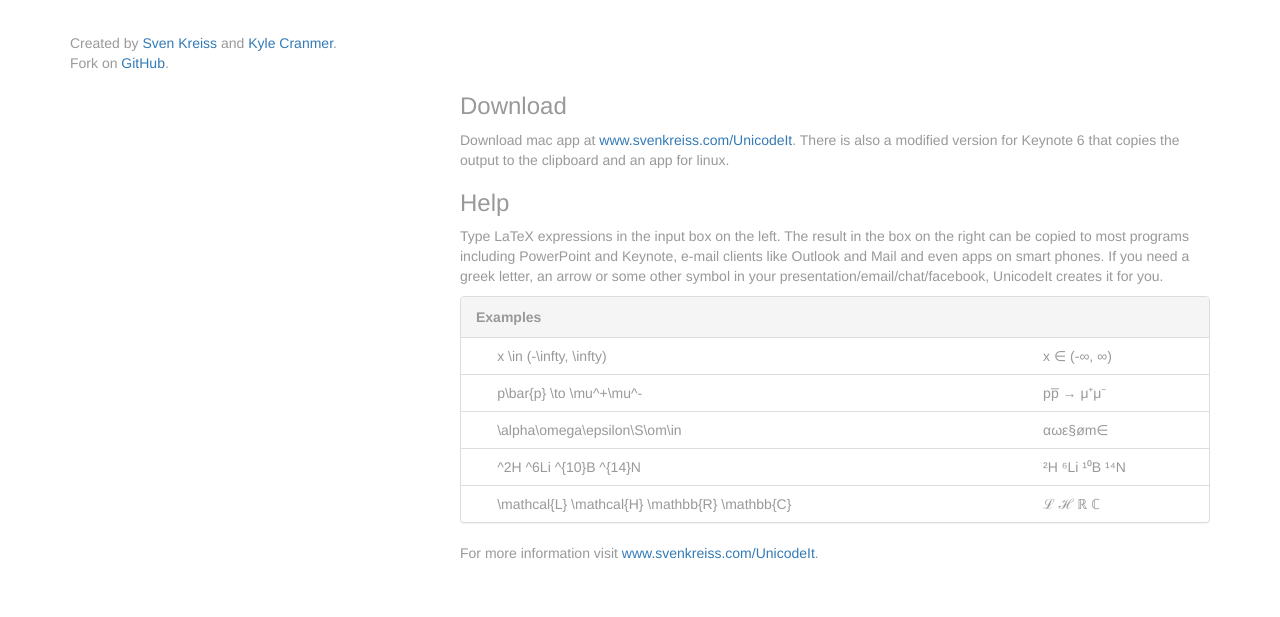
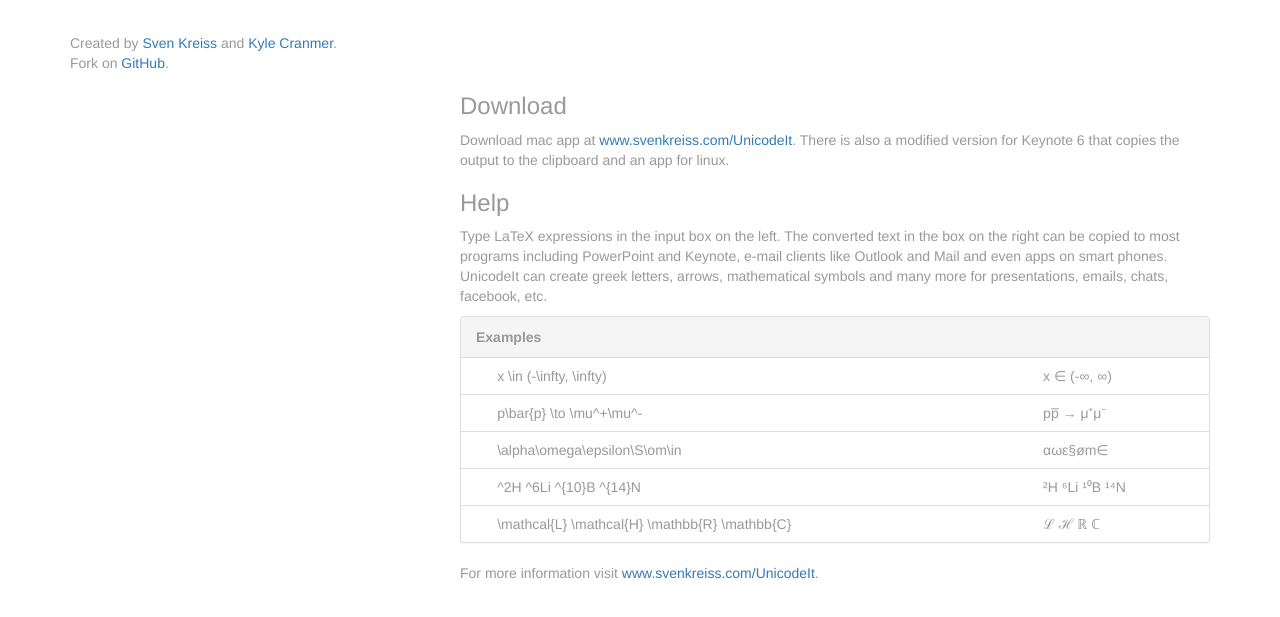
Before and after one commit to svenkreiss/unicodeit, a plain HTML site: page index.html in a window 1280 px wide. Shown: the part 209-826 px from the top of the page. Drawn offline with nearby package versions, Linux system fonts and the light colour scheme.

Commit message:
Update text and mouse cursor for examples.

```diff
--- a/index.html
+++ b/index.html
@@ -46,6 +46,7 @@
       }
 
       input { margin:5px; }
+      .latexExample { cursor:pointer; }
 
 
 
@@ -153,7 +154,7 @@ width:100%;
 
     <h3>Help</h3>
 
-    <p>Type LaTeX expressions in the input box on the left. The result in the box on the right can be copied to most programs including PowerPoint and Keynote, e-mail clients like Outlook and Mail and even apps on smart phones. If you need a greek letter, an arrow or some other symbol in your presentation/email/chat/facebook, UnicodeIt creates it for you.</p>
+    <p>Type LaTeX expressions in the input box on the left. The converted text in the box on the right can be copied to most programs including PowerPoint and Keynote, e-mail clients like Outlook and Mail and even apps on smart phones. UnicodeIt can create greek letters, arrows, mathematical symbols and many more for presentations, emails, chats, facebook, etc.</p>
 
     <div class="panel panel-default">
       <!-- Default panel contents -->
```
